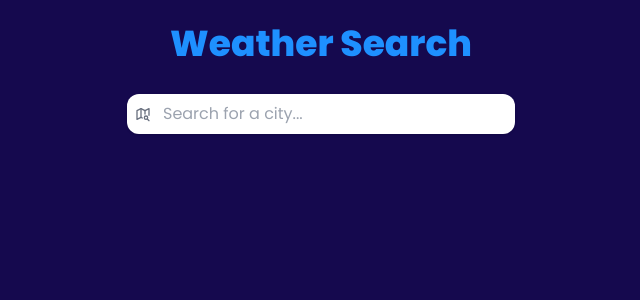
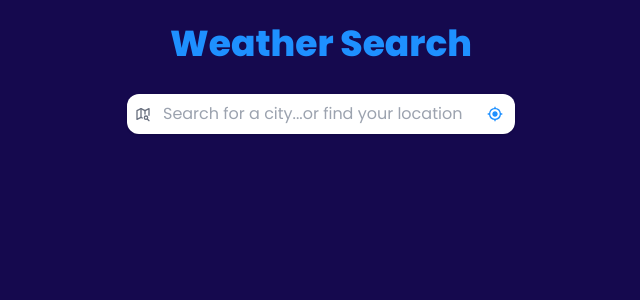
Before and after one commit to amoghshakya/weather-react, a React (Vite) app: page / in a window 1280 px wide. Shown: the top 300 px of the page, without its empty margins (319-959 px from the left). Built offline with nearby package versions, Linux system fonts and the light colour scheme.

Commit message:
Added geolocation API

```diff
--- a/src/components/Search.tsx
+++ b/src/components/Search.tsx
@@ -6,6 +6,7 @@
 import { MdOutlineLocationOn } from "react-icons/md";
 import { Weather } from "./CurrentWeather";
 import { HourlyWeather } from "./HourlyWeather";
+import { MdOutlineMyLocation } from "react-icons/md";
 
 interface ISearchResponse {
   name: string;
@@ -51,6 +52,14 @@
 
   CityContext = createContext(city);
 
+  function getLocation() {
+    if (navigator.geolocation) {
+      navigator.geolocation.getCurrentPosition((position) => {
+        setCityCoord(position.coords.latitude, position.coords.longitude);
+      });
+    }
+  }
+
   function setCityCoord(lat: number, lon: number) {
     setCity({
       lat: lat,
@@ -87,11 +96,15 @@
               }
             }}
             type="text"
-            placeholder="Search for a city..."
+            placeholder="Search for a city...or find your location"
             value={searchTerm}
             onChange={(e) => setSearchTerm(e.target.value)}
           />
           <TbMapSearch className="absolute left-2 top-2 h-3/5 stroke-gray-500 peer-focus:stroke-gray-700" />
+          <MdOutlineMyLocation
+            className="absolute right-3 top-3 cursor-pointer rounded-full hover:fill-gray-700"
+            onClick={getLocation}
+          />
           <ul
             ref={inputRef}
             className="absolute my-2 w-full list-none rounded-lg bg-slate-300 text-gray-800"
```
